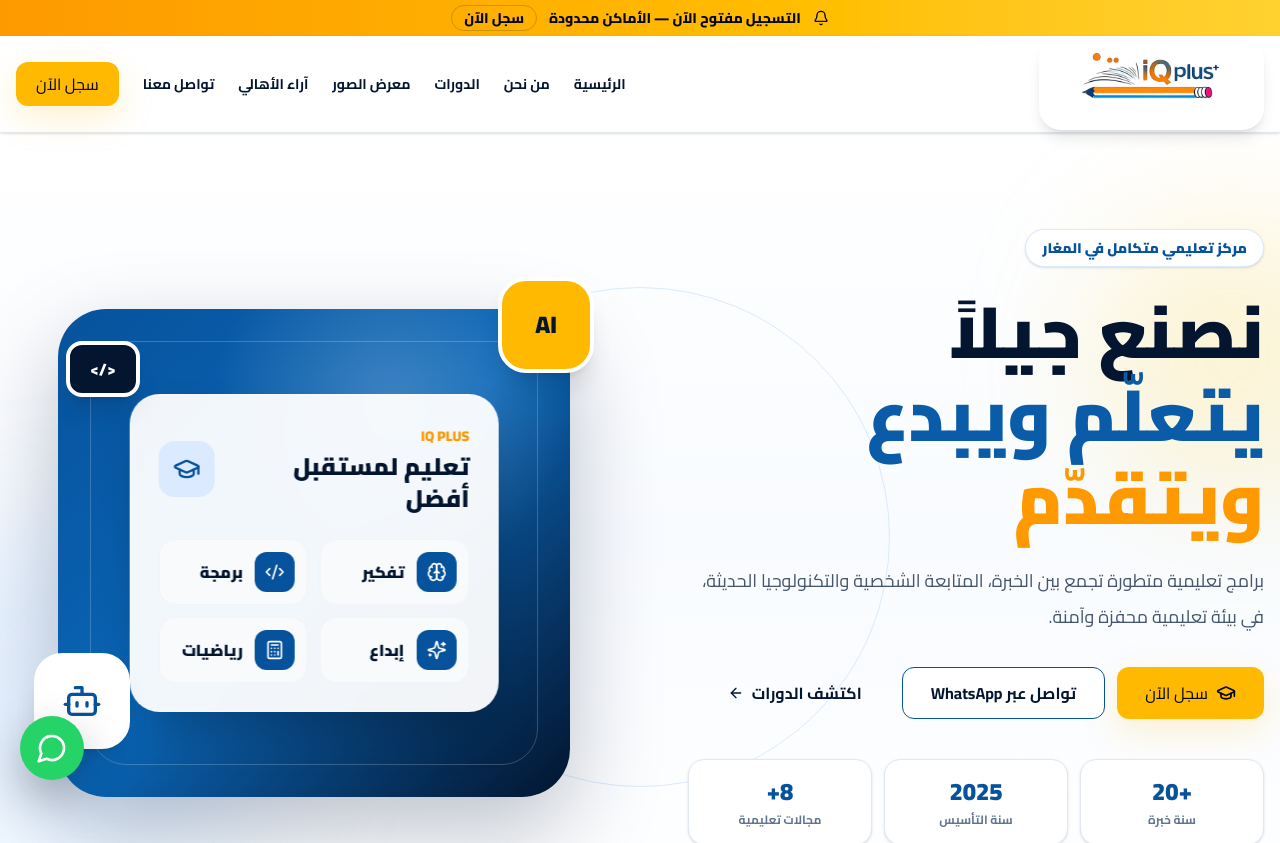
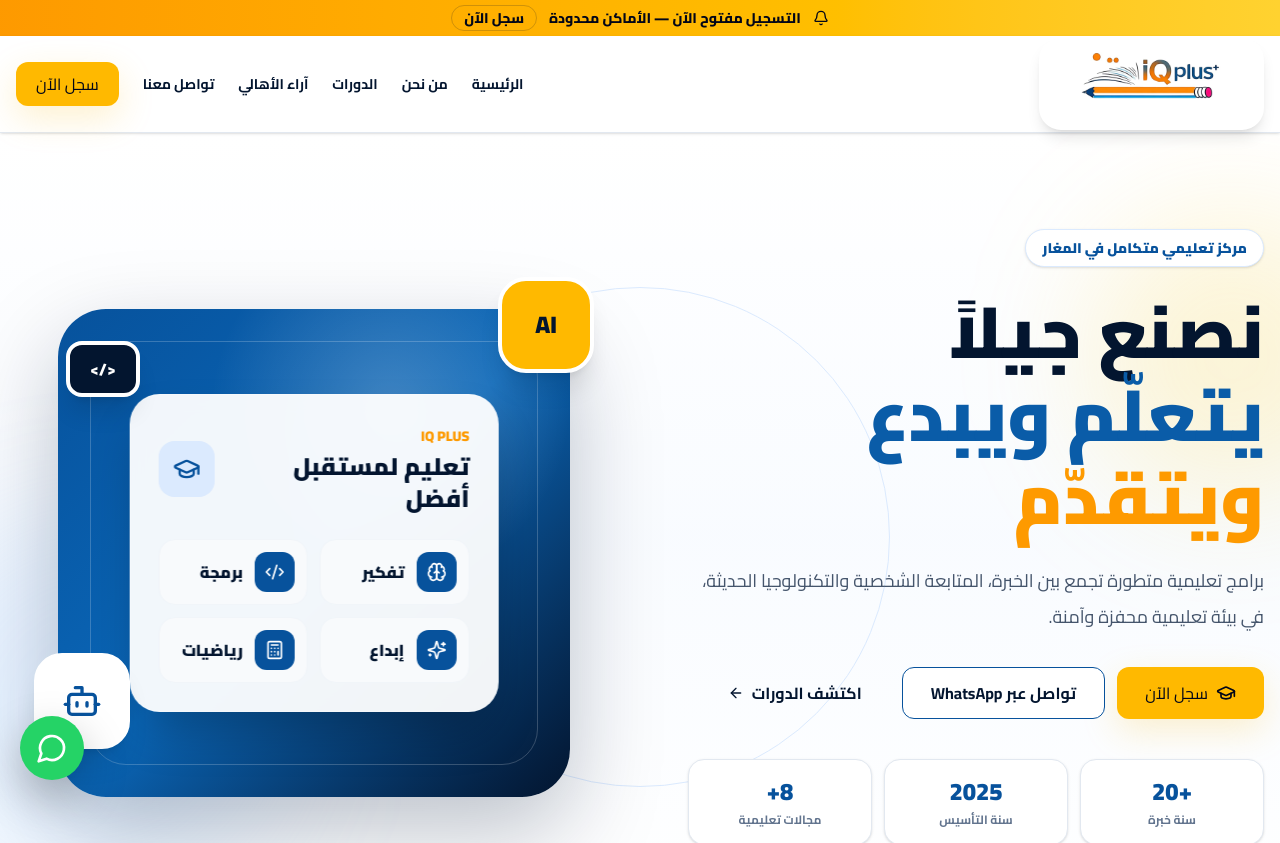
Before and after one commit to Sherbl-Ab/IQplus, a Next.js app: page / in a window 1280 px wide. Shown: the top 843 px of the page. Built offline with nearby package versions, Linux system fonts and the light colour scheme.

Commit message:
Hide gallery temporarily

```diff
--- a/components/header.tsx
+++ b/components/header.tsx
@@ -11,7 +11,6 @@ const links = [
   ["/", "الرئيسية"],
   ["/about", "من نحن"],
   ["/courses", "الدورات"],
-  ["/gallery", "معرض الصور"],
   ["/reviews", "آراء الأهالي"],
   ["/contact", "تواصل معنا"],
 ];
```
